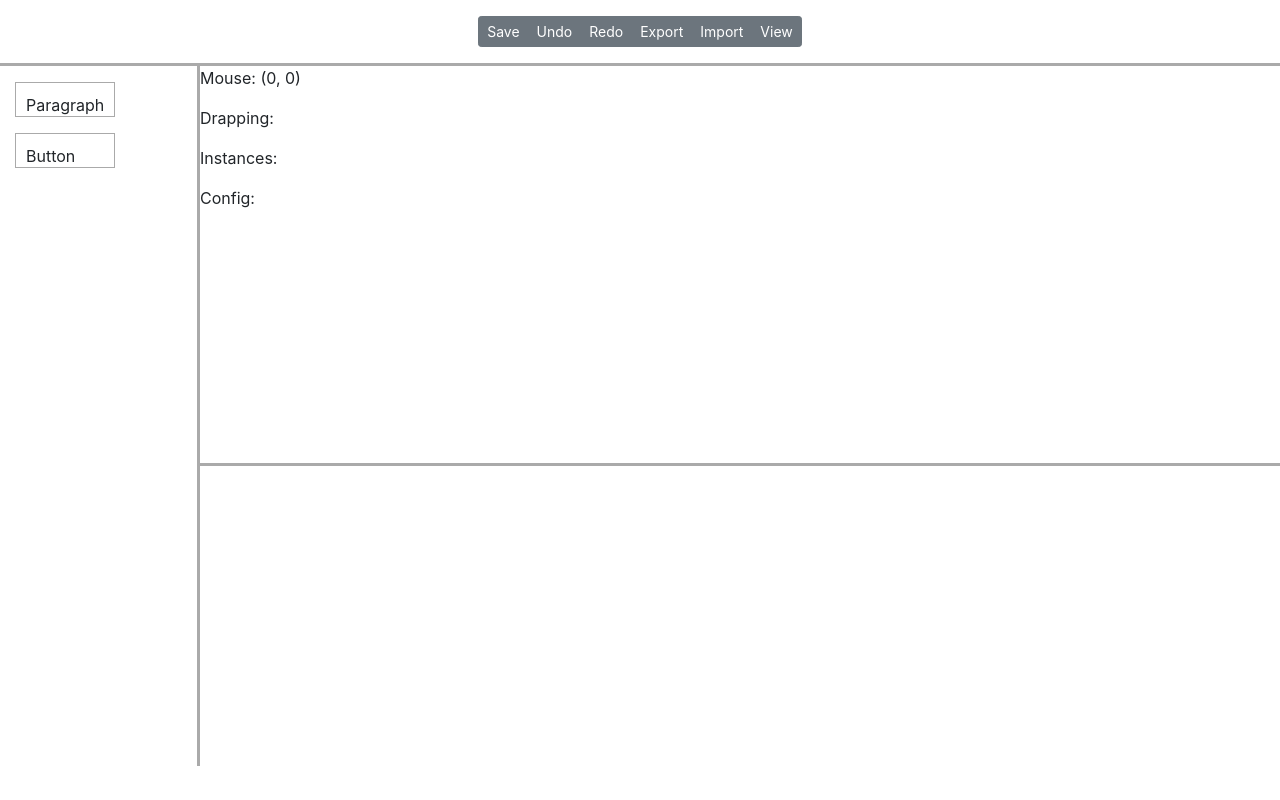
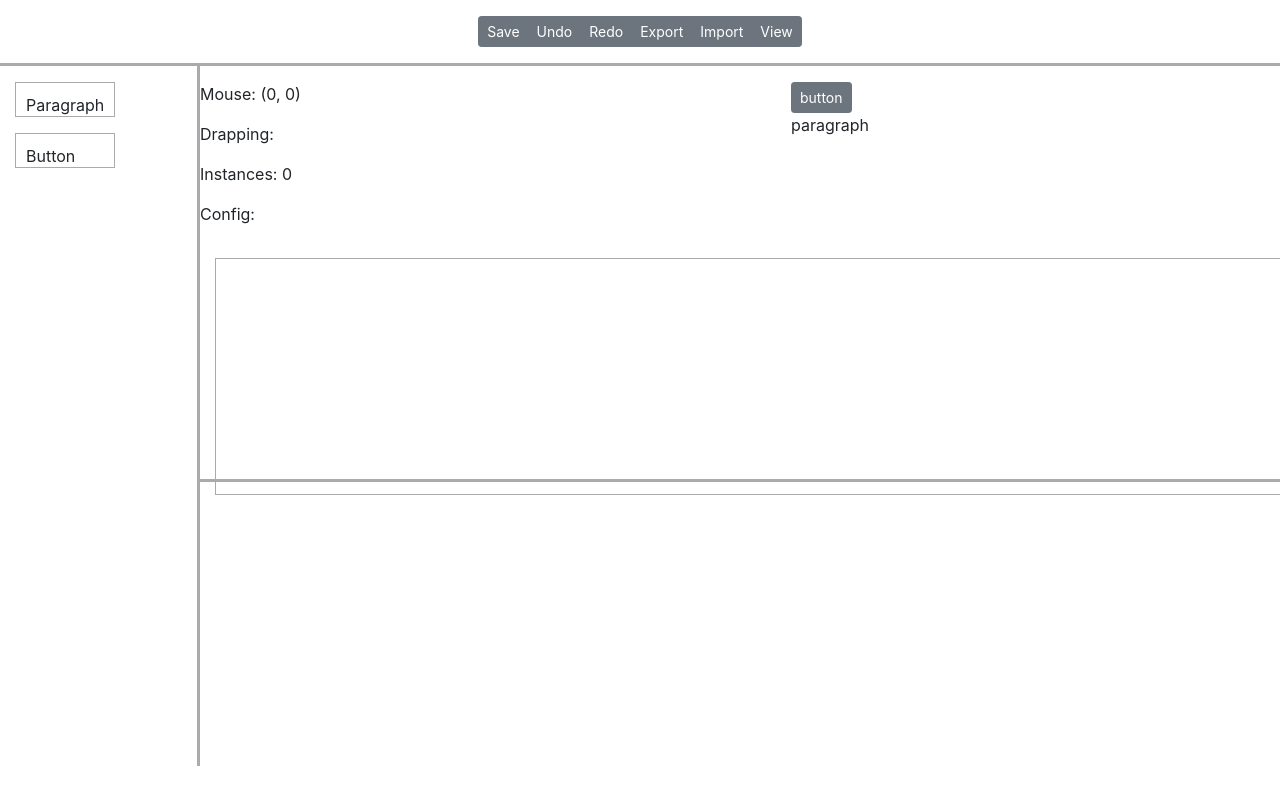
Before and after one commit to vinhngocle/FE-Coding-Challenge, a Nuxt app: page /admin in a window 1280 px wide. Shown: the top 800 px of the page. Built offline with nearby package versions, Linux system fonts and the light colour scheme.

Commit message:
add component dropzone

```diff
--- a/components/Draggable.vue
+++ b/components/Draggable.vue
@@ -12,8 +12,8 @@
         {{ title }}
       </p>
     </div>
-    <!-- <p class="droptarget" @drop="handleDrop" @dragover="allowDrop"></p> -->
-    <span id="demo"></span>
+    <!-- <p class="droptarget" @drop="handleDrop" @dragover="allowDrop"></p>
+    <span id="demo"></span> -->
   </div>
 </template>
 
@@ -45,28 +45,31 @@ export default {
       event.dataTransfer.setData("Text", target.id);
       event.dataTransfer.dropEffect = 'move'
       event.dataTransfer.effectAllowed = 'move'
+      console.log('handleDragStart', event);
     },
     handleDragging(event) {
+      let count = 0;
       if (this.title === "Button") {
         this.$emit("dragging", "ElementButton")
-        console.log("button");
+        count++;
+        console.log('count', count);
       } else {
         this.$emit("dragging", "ElementParagraph")
-        console.log("Paragraph");
       }
-      document.getElementById("demo").innerHTML =
-        "The p element is being dragged";
+      // document.getElementById("demo").innerHTML =
+      //   "The p element is being dragged";
     },
     allowDrop(event) {
       event.preventDefault();
     },
     handleDrop(event) {
-      const target = event.target;
+      // const target = event.target;
       event.preventDefault();
-      const data = event.dataTransfer.getData("Text");
-      target.appendChild(document.getElementById(data));
+      // const data = event.dataTransfer.getData("Text");
+      // target.appendChild(document.getElementById(data));
       event.dataTransfer.clearData();
-      document.getElementById("demo").innerHTML = "The p element was dropped";
+      console.log('drop');
+      // document.getElementById("demo").innerHTML = "The p element was dropped";
     },
   },
 };
--- /dev/null
+++ b/components/Dropzone.vue
@@ -0,0 +1,61 @@
+<template>
+  <div class="mt-3">
+    <p class="droptarget" @drop="handleDrop" @dragover="allowDrop"></p>
+  </div>
+</template>
+
+<script>
+export default {
+  components: {},
+  name: "Draggable",
+  props: {
+    title: {
+      type: String,
+      default: "",
+    },
+  },
+  data() {
+    return {
+      clientX: 0,
+      clientY: 0,
+      instances: 0,
+      config: {
+        id: "id0.123123123",
+        component: "ElementParagraph",
+        props: {},
+      },
+
+      countDrops: 0,
+    };
+  },
+  methods: {
+    allowDrop(event) {
+      event.preventDefault();
+    },
+    handleDrop(event) {
+      event.preventDefault();
+      event.dataTransfer.clearData();
+
+      if (event.stopPropagation) event.stopPropagation();
+      this.countDrops++;
+      this.$emit("draggingRemove", "");
+      this.$emit("countDrops", this.countDrops);
+
+      console.log("event drop", event);
+    },
+  },
+};
+</script>
+
+<style scoped>
+#app {
+  border-top: 3px solid #aaaaaa;
+}
+.droptarget {
+  width: 100%;
+  height: 237px;
+  margin: 0 15px 15px 15px;
+  padding: 10px;
+  border: 1px solid #aaaaaa;
+}
+</style>
--- a/pages/admin/index.vue
+++ b/pages/admin/index.vue
@@ -15,14 +15,23 @@
     <!-- <draggable :id="button" title="Button"/> -->
     <div class="page-drag" @mousemove="mouseMove">
       <div class="page-left">
-        <draggable @dragging="dragging" title="Paragraph"/>
-        <draggable @dragging="dragging" title="Button"/>
+        <draggable @dragging="dragging" title="Paragraph" />
+        <draggable @dragging="dragging" title="Button" />
       </div>
       <div class="page-right">
+        <div class="row mt-3">
+          <div class="col-md-6">
             <p>Mouse: ({{ clientX }}, {{ clientY }})</p>
             <p>Drapping: {{ drapStatus }}</p>
-        <p>Instances: <span id="demo"></span></p>
-        <p>Config: </p>
+            <p>Instances: {{ instances }}</p>
+            <p>Config:</p>
+          </div>
+          <div class="col-md-6">
+            <b-button size="sm">button</b-button>
+            <p>paragraph</p>
+          </div>
+        </div>
+        <dropzone @draggingRemove="draggingRemove" @countDrops="countDrops" />
       </div>
       <div class="page-clear"></div>
     </div>
@@ -30,7 +39,8 @@
 </template>
 
 <script>
-import Draggable from "../../components/Draggable.vue"
+import Draggable from "../../components/Draggable.vue";
+import Dropzone from "../../components/Dropzone.vue";
 export default {
   name: "Admin",
   data() {
@@ -44,10 +54,11 @@ export default {
         props: {},
       },
       drapStatus: "",
-    }
+    };
   },
   components: {
-    Draggable
+    Draggable,
+    Dropzone,
   },
   methods: {
     gotoConsumer() {
@@ -60,9 +71,16 @@ export default {
     },
     dragging(value) {
       this.drapStatus = value;
-      console.log('value', value);
-    }
-  }
+      console.log("value", value);
+    },
+    draggingRemove(value) {
+      this.drapStatus = value;
+      console.log("draggingRemove", value);
+    },
+    countDrops(value) {
+      this.instances = value;
+    },
+  },
 };
 </script>
 
```
Lines whose indentation alone changed are shown as unchanged.
